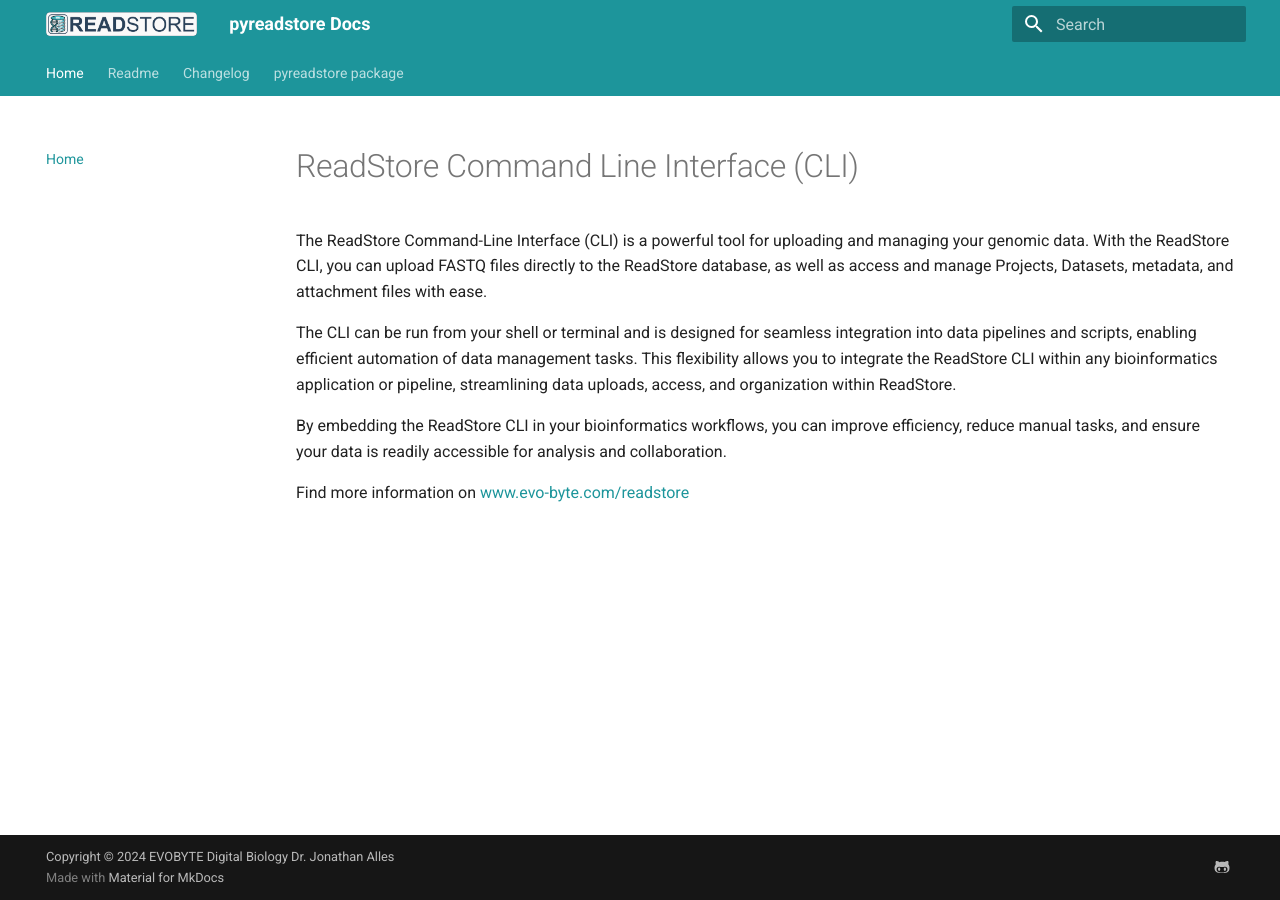
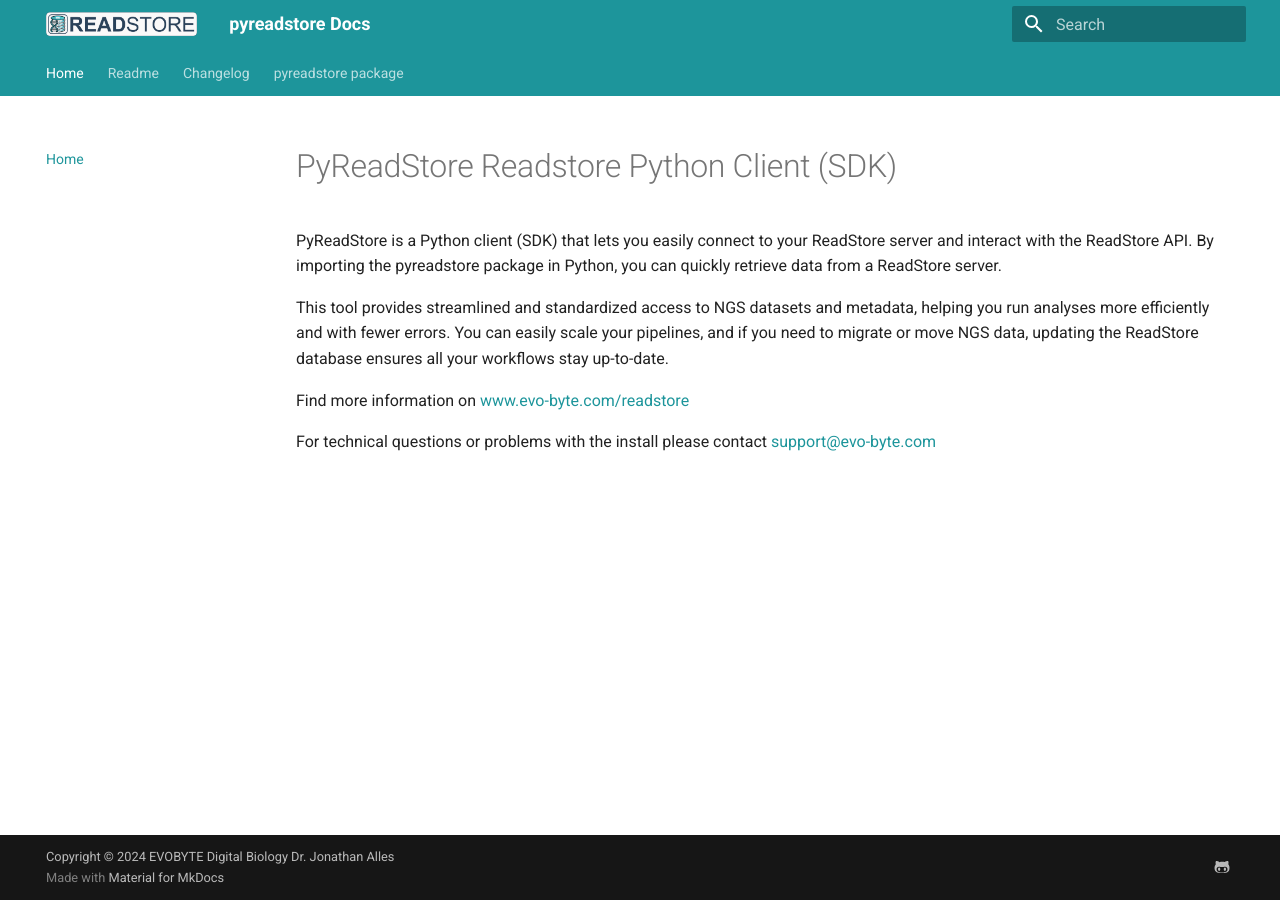
Before and after one commit to EvobyteDigitalBiology/pyreadstore, an MkDocs documentation site: the page built from docs/index.md, in a window 1280 px wide. Built offline with MkDocs 1.6.1 and Material for MkDocs 9.7.7, drawn with Linux system fonts in a browser that asks for light colours.

Commit message:
Doc: Update pages index

```diff
--- a/docs/index.md
+++ b/docs/index.md
@@ -1,9 +1,11 @@
-# ReadStore Command Line Interface (CLI)
+# PyReadStore Readstore Python Client (SDK)
 
-The ReadStore Command-Line Interface (CLI) is a powerful tool for uploading and managing your genomic data. With the ReadStore CLI, you can upload FASTQ files directly to the ReadStore database, as well as access and manage Projects, Datasets, metadata, and attachment files with ease.
+PyReadStore is a Python client (SDK) that lets you easily connect to your ReadStore server and interact with the ReadStore API.
+By importing the pyreadstore package in Python, you can quickly retrieve data from a ReadStore server.
 
-The CLI can be run from your shell or terminal and is designed for seamless integration into data pipelines and scripts, enabling efficient automation of data management tasks. This flexibility allows you to integrate the ReadStore CLI within any bioinformatics application or pipeline, streamlining data uploads, access, and organization within ReadStore.
-
-By embedding the ReadStore CLI in your bioinformatics workflows, you can improve efficiency, reduce manual tasks, and ensure your data is readily accessible for analysis and collaboration.
+This tool provides streamlined and standardized access to NGS datasets and metadata, helping you run analyses more efficiently and with fewer errors.
+You can easily scale your pipelines, and if you need to migrate or move NGS data, updating the ReadStore database ensures all your workflows stay up-to-date.
 
 Find more information on <a href=www.evo-byte.com/readstore>www.evo-byte.com/readstore</a>
+
+For technical questions or problems with the install please contact <a href="mailto:support@evo-byte.com">support@evo-byte.com</a>
```
